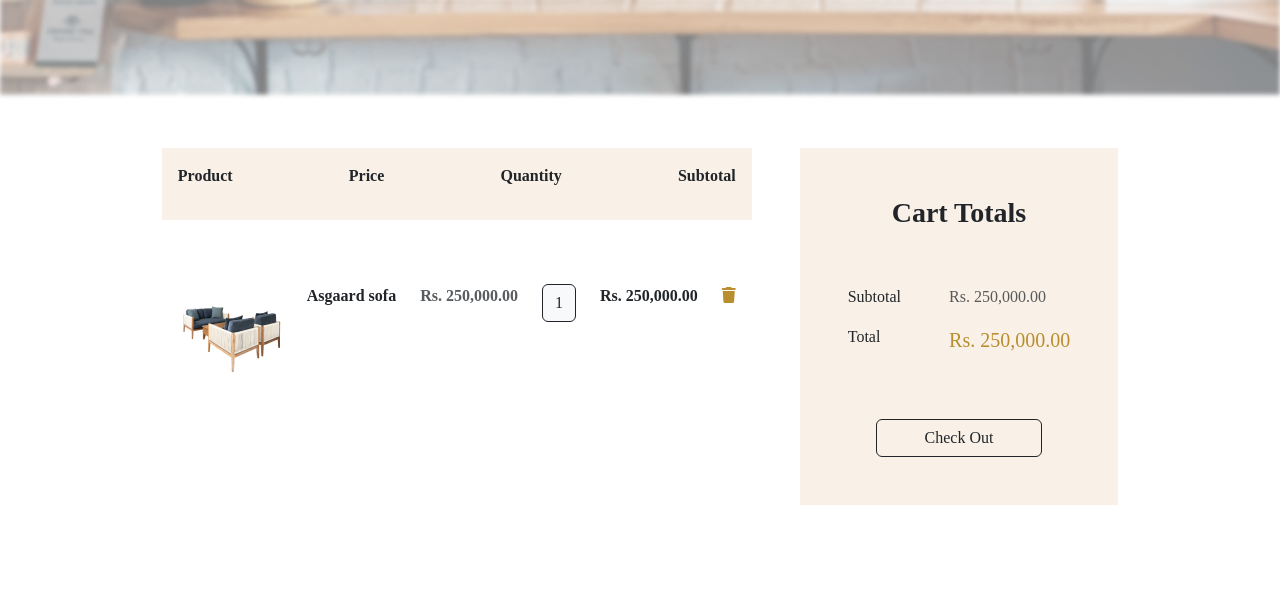
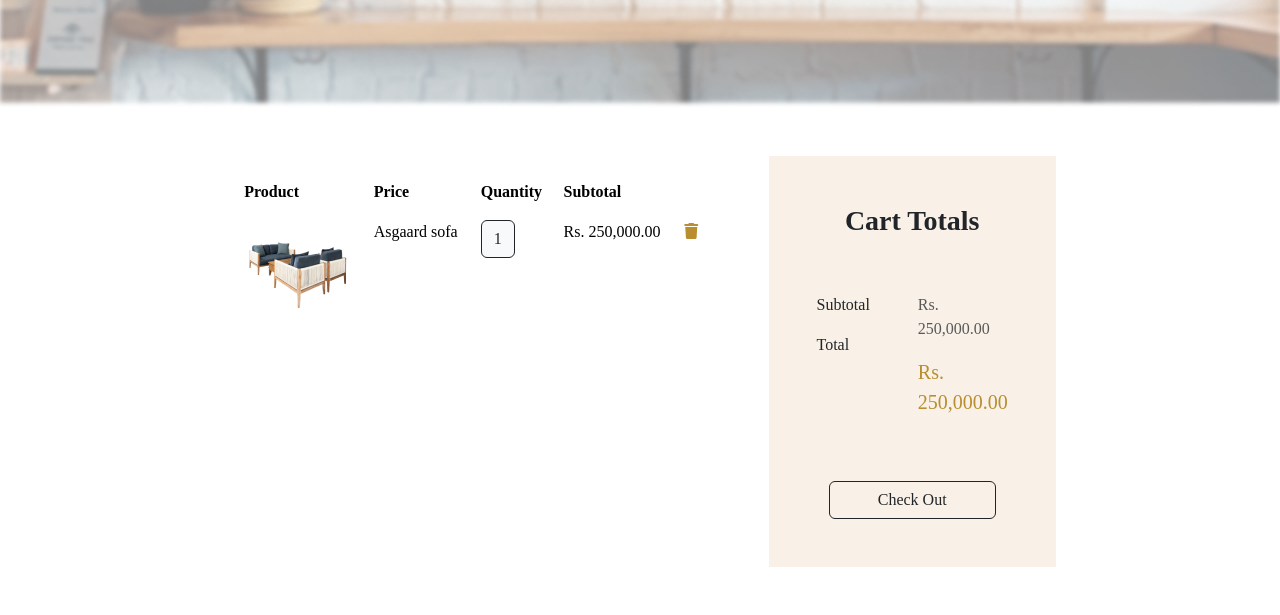
Before and after one commit to UrvishaVara/furniro, a plain HTML site: page HomePage/Cart.html in a window 1280 px wide. Shown: the part 290-905 px from the top of the page. Before the commit the page ends 843 px from the top, so only its background shows below. Drawn offline with nearby package versions, Linux system fonts and the light colour scheme; a web font is replaced by a local one.

Commit message:
all final changes complete

```diff
--- a/HomePage/Cart.html
+++ b/HomePage/Cart.html
@@ -28,7 +28,7 @@
                 </button>
                 <!-- navlink -->
                 <div class="collapse navbar-collapse" id="navbarNavDropdown">
-                    <ul class="navbar-nav mx-auto gap-5">
+                    <ul class="navbar-nav mx-auto gap-md-5 mt-2">
                         <li class="nav-item">
                             <a class="nav-link text-dark fw-semibold" href="index.html">Home</a>
                         </li>
@@ -64,7 +64,7 @@
         </nav>
         <!-- --headerimg-- -->
         <div class="card rounded-0 border-0">
-            <img src="../Images/Rectangle 1.png" class="card-img rounded-0 border-0" alt="...">
+            <img src="../Images/Rectangle 1.png" class="card-img rounded-0 border-0 w-100" alt="...">
             <div class="card-img-overlay d-flex flex-column justify-content-center align-items-center">
                 <h2 class="card-title text-center fw-bold">Cart</h2>
                 <p class="card-text text-center">Home > Cart</p>
@@ -73,26 +73,30 @@
         <!-- --headerbottom-- -->
         <div class="d-flex justify-content-center m-5">
             <div class="cartmid d-flex gap-5">
-                <div class="d-flex flex-column gap-5">
-                    <div class="cart1 fw-bold d-flex justify-content-between gap-4 p-3">
-                        <p>Product</p>
-                        <p>Price</p>
-                        <p>Quantity</p>
-                        <p>Subtotal</p>
-                    </div>
-                    <div class="cart2 d-flex fw-bold d-flex justify-content-center gap-4 p-3">
-                        <div>
-                            <img src="../Images/Mask group (1).png" alt="">
-                        </div>
-                        <p>Asgaard sofa</p>
-                        <p class="text-muted">Rs. 250,000.00</p>
-                        <div>
-                            <button type="submit" class="btn btn-light text-dark border-dark">1</button>
-                        </div>
-                        <p>Rs. 250,000.00</p>
-                        <a href="" style="color: #B88E2F;"><i class="fa-solid fa-trash"></i></a>
-                    </div>
-                </div>
+                <div class="container mt-3">
+                    <table class="table overflow-scroll">
+                      <thead class="cart1">
+                        <tr>
+                          <th>Product</th>
+                          <th>Price</th>
+                          <th>Quantity</th>
+                          <th>Subtotal</th>
+                        </tr>
+                      </thead>
+                      <tbody>
+                        <tr>
+                          <td><img src="../Images/Mask group (1).png" alt=""></td>
+                          <td>Asgaard sofa</td>
+                          <td><button type="submit" class="btn btn-light text-dark border-dark">1</button></td>
+                          <td>Rs. 250,000.00</td>
+                          <td><a href="" style="color: #B88E2F;"><i class="fa-solid fa-trash"></i></a></td>
+                        </tr>
+                      </tbody>
+                    </table>
+                  </div>
+
+                  <!-- --cardtotal-- -->
+
                 <div class="cardtotal">
                     <div class="d-flex flex-column justify-content-center align-items-center m-5">
                         <h3 class="fw-bold">Cart Totals</h3>
--- a/HomePage/style.css
+++ b/HomePage/style.css
@@ -9,6 +9,10 @@
     padding: 0;
     font-family: Poppins;
 }
+
+ td,th{
+    border: none !important ;
+ }
 
 /* --header-- */
 li{
@@ -93,6 +97,7 @@ margin-top: 10px;
         width: 360px;
     }
 
+
 }
 
 .content-box h2 {
@@ -167,6 +172,9 @@ button:hover {
         flex-direction: column;
         gap: 0px;
     }
+    .round{
+        padding: 15px 7px;
+    }
 }
 
 
@@ -239,6 +247,7 @@ li a:hover {
 
 
 @media only screen and (max-width: 768px) and (min-width: 200px) {
+
     .mid {
         flex-direction: column;
         align-items: center;
@@ -255,9 +264,14 @@ li a:hover {
         display: flex;
         flex-direction: column;
     }
-    .headnav1{
+    .cart1,
+    .cart2 {
         flex-direction: column;
         align-items: center;
+    }
+
+    .cartmid {
+        flex-direction: column;
     }
 
 }
@@ -271,7 +285,7 @@ li a:hover {
 
 /* --cartsection MediaQuery-- */
 
-@media only screen and (max-width: 768px) and (min-width: 200px) {
+/* @media only screen and (max-width: 768px) and (min-width: 200px) {
 
     .cart1,
     .cart2 {
@@ -283,4 +297,4 @@ li a:hover {
         flex-direction: column;
     }
 
-}
+} */
```
Also changed, not shown: HomePage/about.html (+4 -4 lines), HomePage/checkout.html (+1 -1 lines), HomePage/contact.html (+1 -1 lines), HomePage/index.html (+2 -2 lines), HomePage/shop.html (+3 -3 lines).
